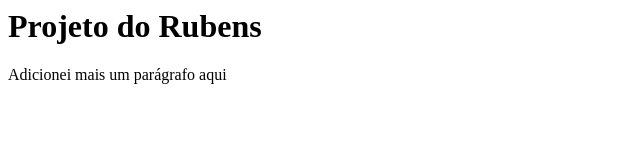
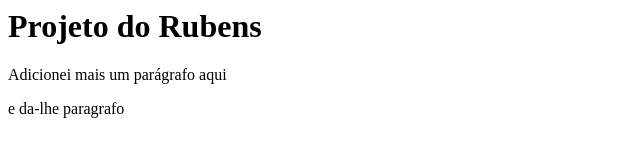
Before and after one commit to rubensfr/cursogit, a plain HTML site: page index.html in a window 1280 px wide. Shown: the whole page, without its empty margins (0-640 px from the left). Drawn offline with Linux system fonts and the light colour scheme.

Commit message:
Este eh um commit sem amend

```diff
--- a/index.html
+++ b/index.html
@@ -6,5 +6,6 @@
 <body>
 	<h1>Projeto do Rubens</h1>
 	<p>Adicionei mais um parágrafo aqui</p>
+	<p>e da-lhe paragrafo</p>
 </body>
 </html>
```
